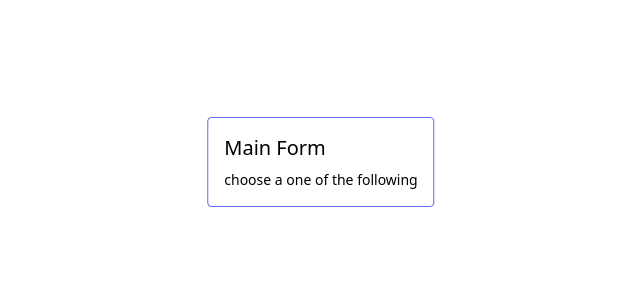
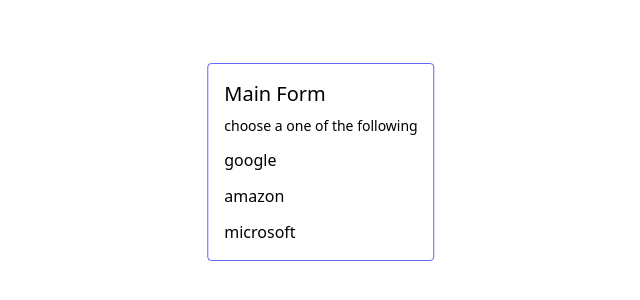
Before and after one commit to NaifIT11/radio-group-control, a Next.js app: page / in a window 1280 px wide. Shown: the part 238-538 px from the top of the page, without its empty margins (319-959 px from the left). Built offline with nearby package versions, Linux system fonts and the light colour scheme.

Commit message:
adding the radio group list

```diff
--- a/src/app/ClientMain.tsx
+++ b/src/app/ClientMain.tsx
@@ -1,9 +1,18 @@
 "use client";
 
 export default function Main() {
+  const radioOptions = ["google" , "amazon" , "microsoft"]
   return (
     <div className="flex flex-col gap-3 rounded border border-indigo-500 p-4">
         <MainHeader title="Main Form" description="choose one of the follwing" />
+        <div className="flex flex-col gap-3">
+            {radioOptions.map((radioOption => (
+                <div className="flex justify-between items-center">
+                    <label htmlFor="option">{radioOption}</label>
+
+                </div>
+            )))}
+        </div>
     </div>
   );
 }
```
